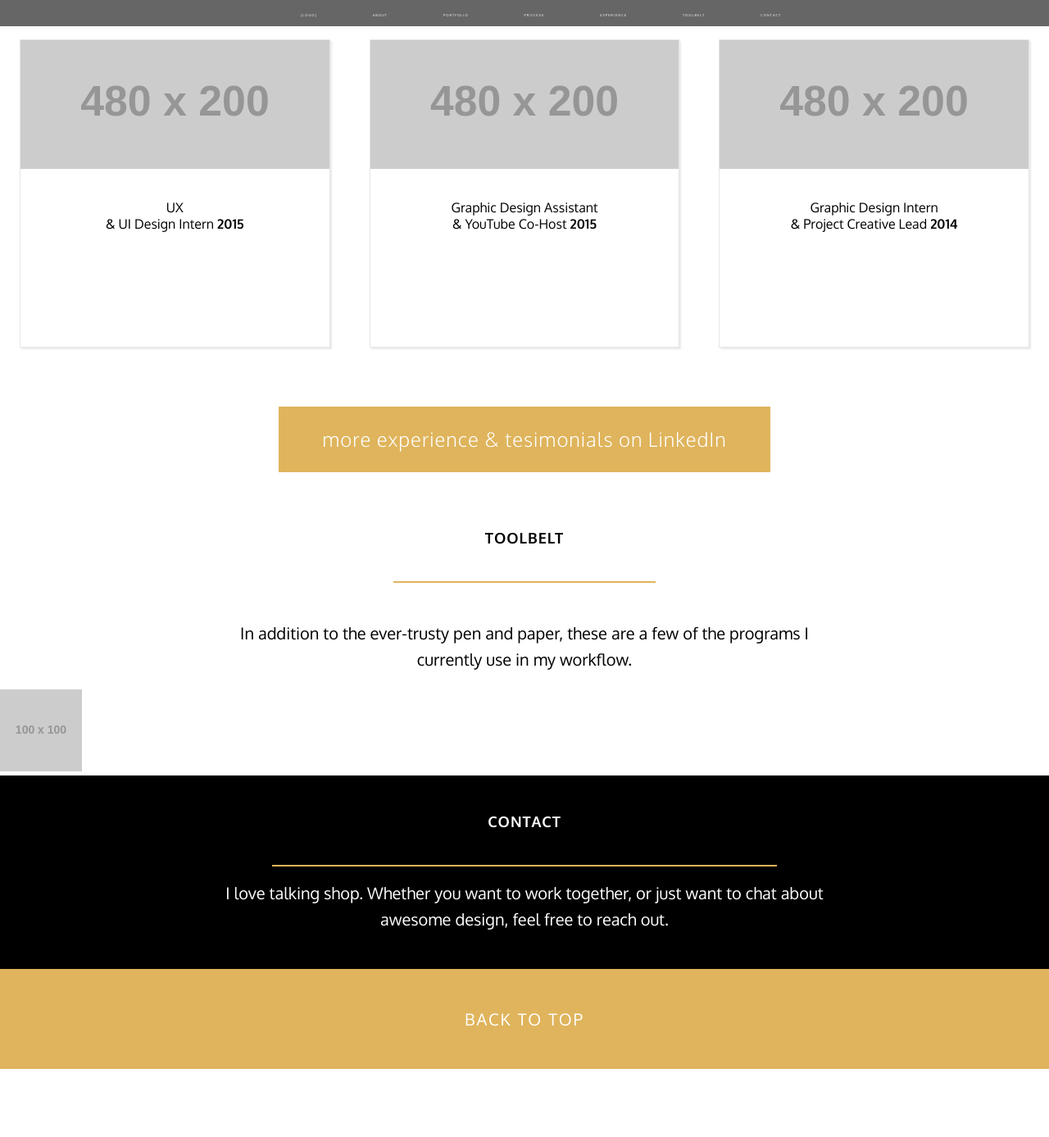
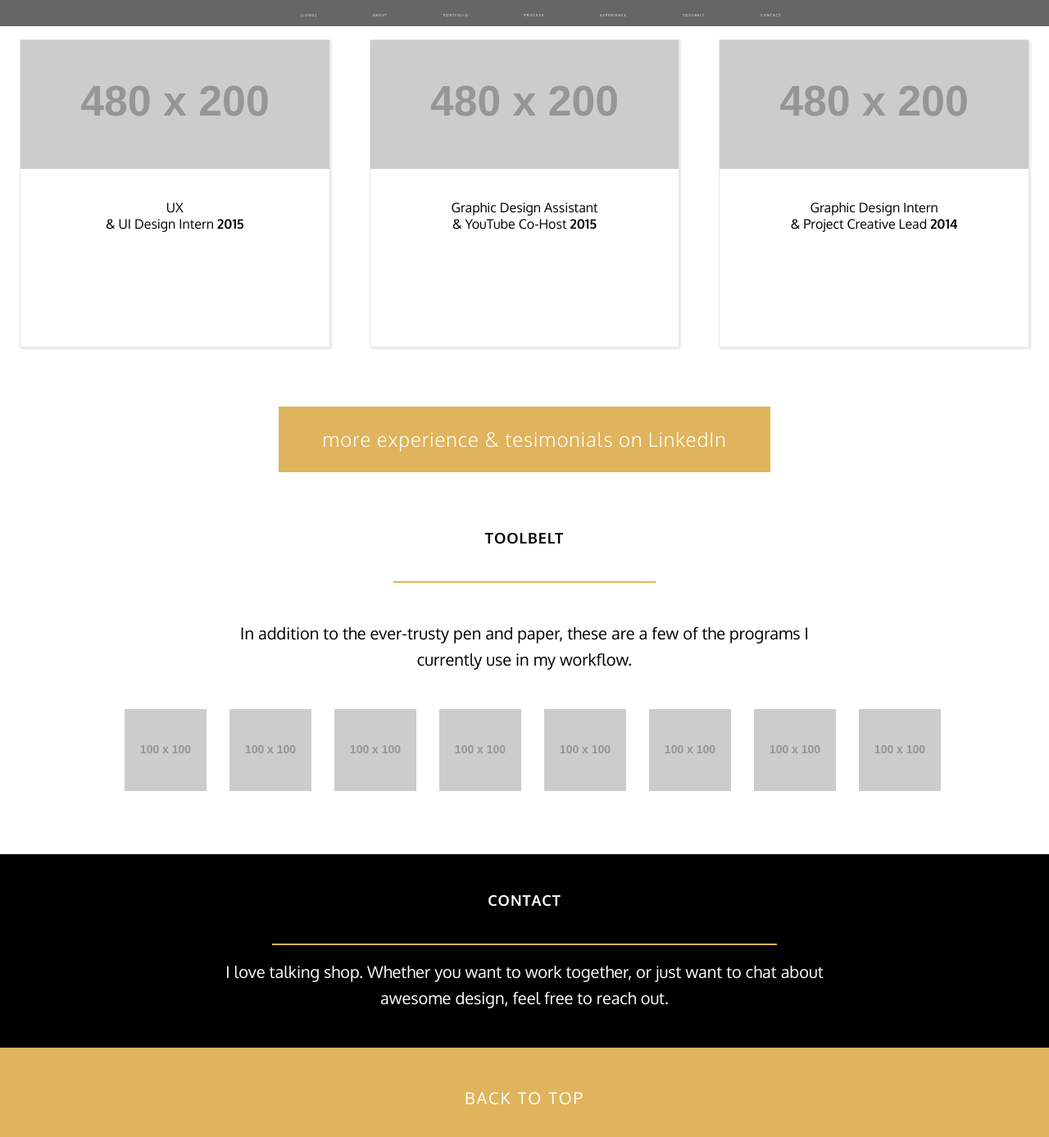
Before and after one commit to vivkay/portfolio-new, a Jekyll site: the page built from index.html, in a window 1280 px wide and 1400 px high, scrolled down 4313 px. Shown: the top 1387 px of the window at 82% size. Built offline with Jekyll 4.4.1, drawn with Linux system fonts in a browser that asks for light colours; Markdown is read by kramdown in place of the engine named in the settings; before the commit the page ends 5617 px from its top, so only the background shows below that.

Commit message:
adds placeholders for icons in 8 column grid
with extra margin

```diff
--- a/css/main.css
+++ b/css/main.css
@@ -511,6 +511,10 @@ ul, ol, p {
     margin-bottom: 0;
 }
 
+.margins {
+    width: 80%;
+}
+
 /* this is s size */
 @media only screen and (min-width: 25em) {
 
--- a/index.html
+++ b/index.html
@@ -69,7 +69,7 @@ changefreq: monthly
             </div>
 
             <div class="grid">
-                <div class=" unit unit-s-1 unit-m-1-3 unit-l-1-3 island">
+                <div class="unit unit-s-1 unit-m-1-3 unit-l-1-3 island">
                     <div class="exp-box">
                         <img src="http://placehold.it/480x200" alt="Canadian Museum of History Logo">
                             <a href="https://www.linkedin.com/in/vivkay">
@@ -110,11 +110,36 @@ changefreq: monthly
                 </div>
 -->
 
-        <section id="toolbelt">
+        <section id="toolbelt" class="push-2">
             <h2 class="section-header">Toolbelt</h2>
             <p class="body-ctr">In addition to the ever-trusty pen and paper, these are a few of the programs I currently use in my workflow.</p>
-            <div class="tool-grid">
-                <img class="icon-tool" src="http://placehold.it/100x100">
+            <div class="centered margins">
+                <div class="grid">
+                    <div class="unit unit-s-1-4 unit-m-1-4 unit-l-1-4 unit-xl-1-8 island">
+                        <img class="icon-tool" src="http://placehold.it/100x100">
+                    </div>
+                    <div class="unit unit-s-1-4 unit-m-1-4 unit-l-1-4 unit-xl-1-8 island">
+                        <img class="icon-tool" src="http://placehold.it/100x100">
+                    </div>
+                    <div class="unit unit-s-1-4 unit-m-1-4 unit-l-1-4 unit-xl-1-8 island">
+                        <img class="icon-tool" src="http://placehold.it/100x100">
+                    </div>
+                    <div class="unit unit-s-1-4 unit-m-1-4 unit-l-1-4 unit-xl-1-8 island">
+                        <img class="icon-tool" src="http://placehold.it/100x100">
+                    </div>
+                    <div class="unit unit-s-1-4 unit-m-1-4 unit-l-1-4 unit-xl-1-8 island">
+                        <img class="icon-tool" src="http://placehold.it/100x100">
+                    </div>
+                    <div class="unit unit-s-1-4 unit-m-1-4 unit-l-1-4 unit-xl-1-8 island">
+                        <img class="icon-tool" src="http://placehold.it/100x100">
+                    </div>
+                    <div class="unit unit-s-1-4 unit-m-1-4 unit-l-1-4 unit-xl-1-8 island">
+                        <img class="icon-tool" src="http://placehold.it/100x100">
+                    </div>
+                    <div class="unit unit-s-1-4 unit-m-1-4 unit-l-1-4 unit-xl-1-8 island">
+                        <img class="icon-tool" src="http://placehold.it/100x100">
+                    </div>
+                </div>
             </div>
         </section>
 
```
